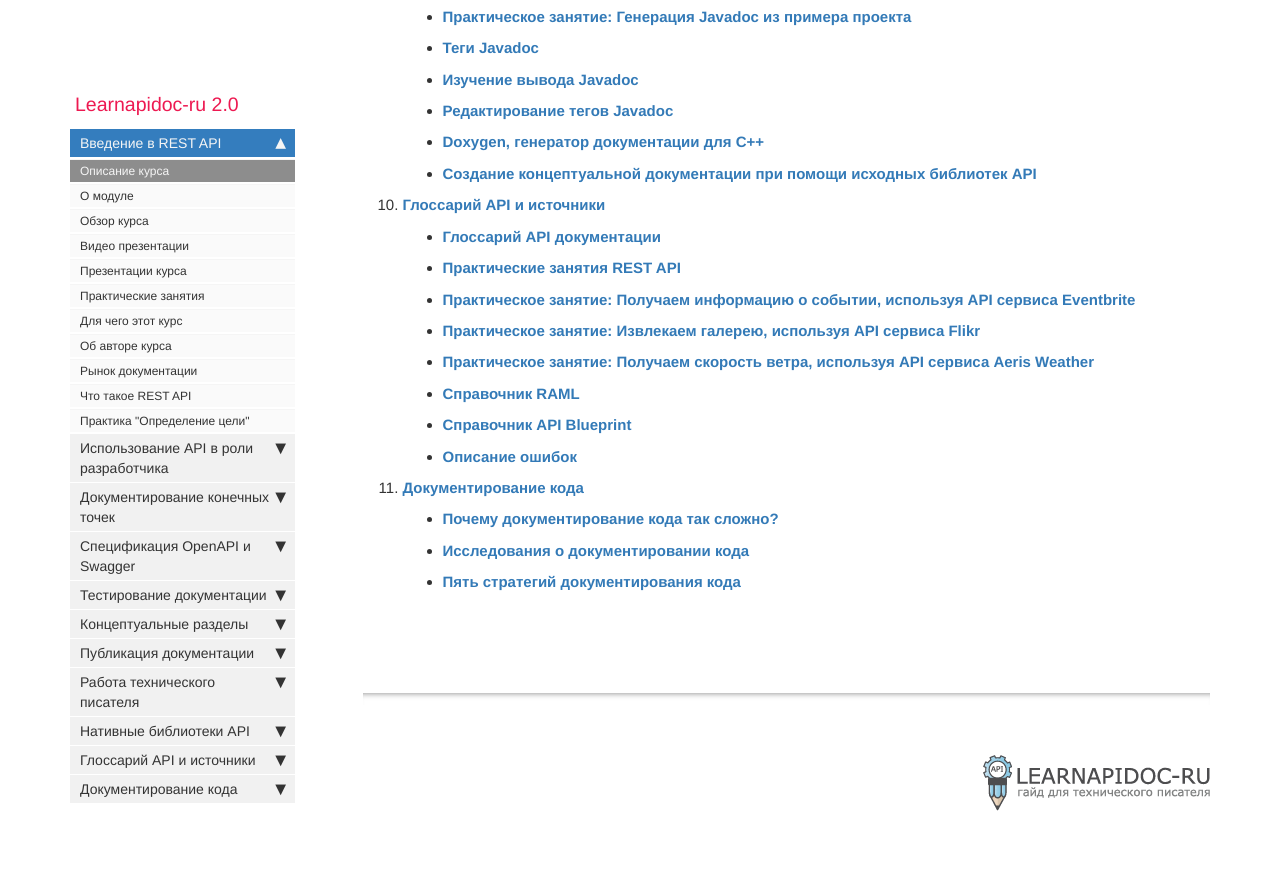
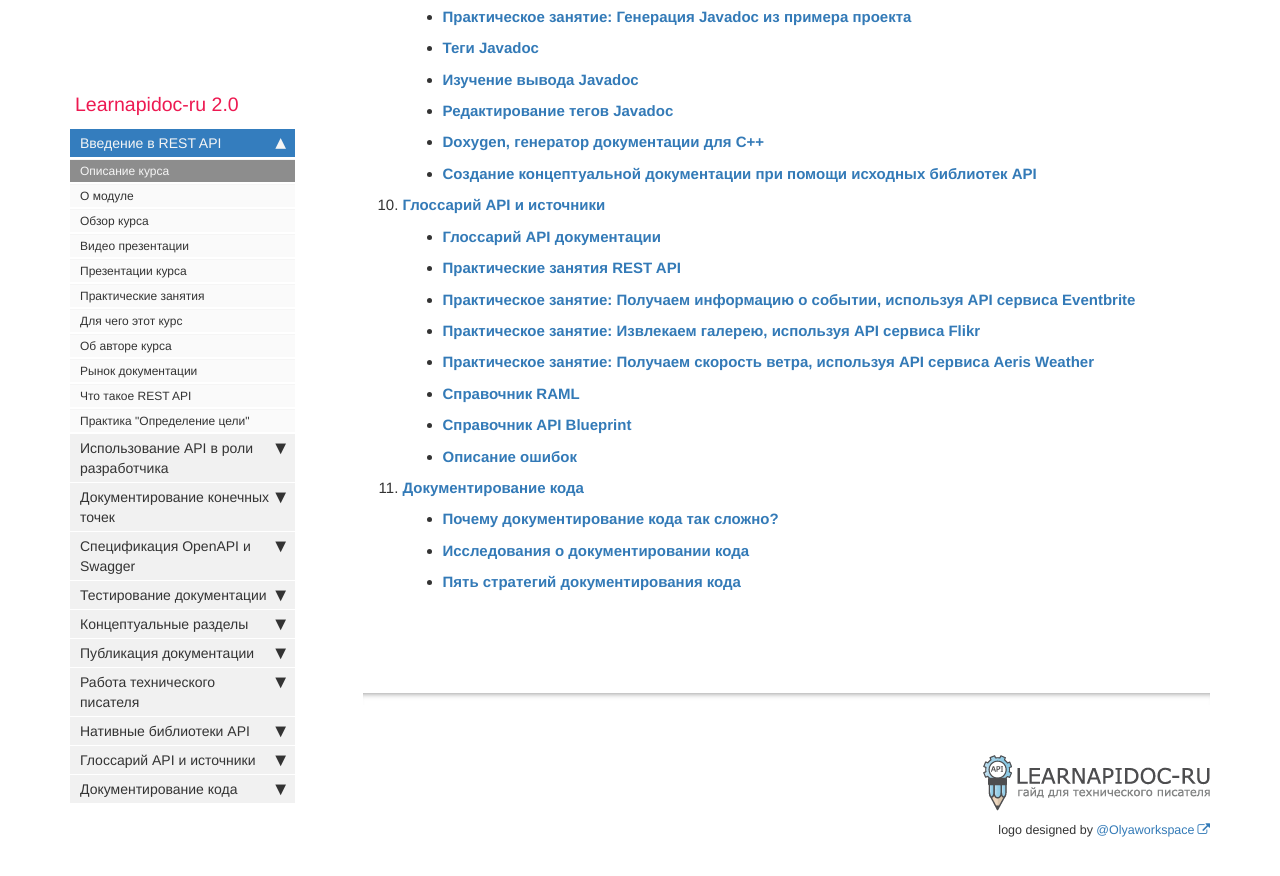
Before and after one commit to Starkovden/Starkovden.github.io, a Jekyll site: the page built from index.md, in a window 1280 px wide and 900 px high, scrolled down 3659 px. Shown: the top 876 px of the window. Built offline with Jekyll 4.4.1, drawn with Linux system fonts in a browser that asks for light colours; nearby versions of some CDN libraries; comment, search, counter and statistics services are not loaded.

Commit message:
добавил ссылку под лого

```diff
--- a/_includes/footer.html
+++ b/_includes/footer.html
@@ -4,7 +4,8 @@
                <!--&copy;{{ site.time | date: "%Y"  }} {{site.company_name}}. All rights reserved. <br />-->
 <!--{% if page.last_updated %}<span>Page last updated:</span> {{page.last_updated}}<br/>{% endif %} Site last generated: {{ site.time | date: "%b %-d, %Y"  }} <br />-->
 <p><img src="{{ "images/company_logo.png" }}" alt="Company logo"/></p>
-<!--<p><a href="{{ "https://www.instagram.com/olyaworkspace/" }}">logo designed by @Olyaworkspace</p>-->
+
+<p>logo designed by <a href="{{ "https://www.instagram.com/olyaworkspace/" }}">@Olyaworkspace</a></p>
                 </div>
             </div>
 </footer>
```
